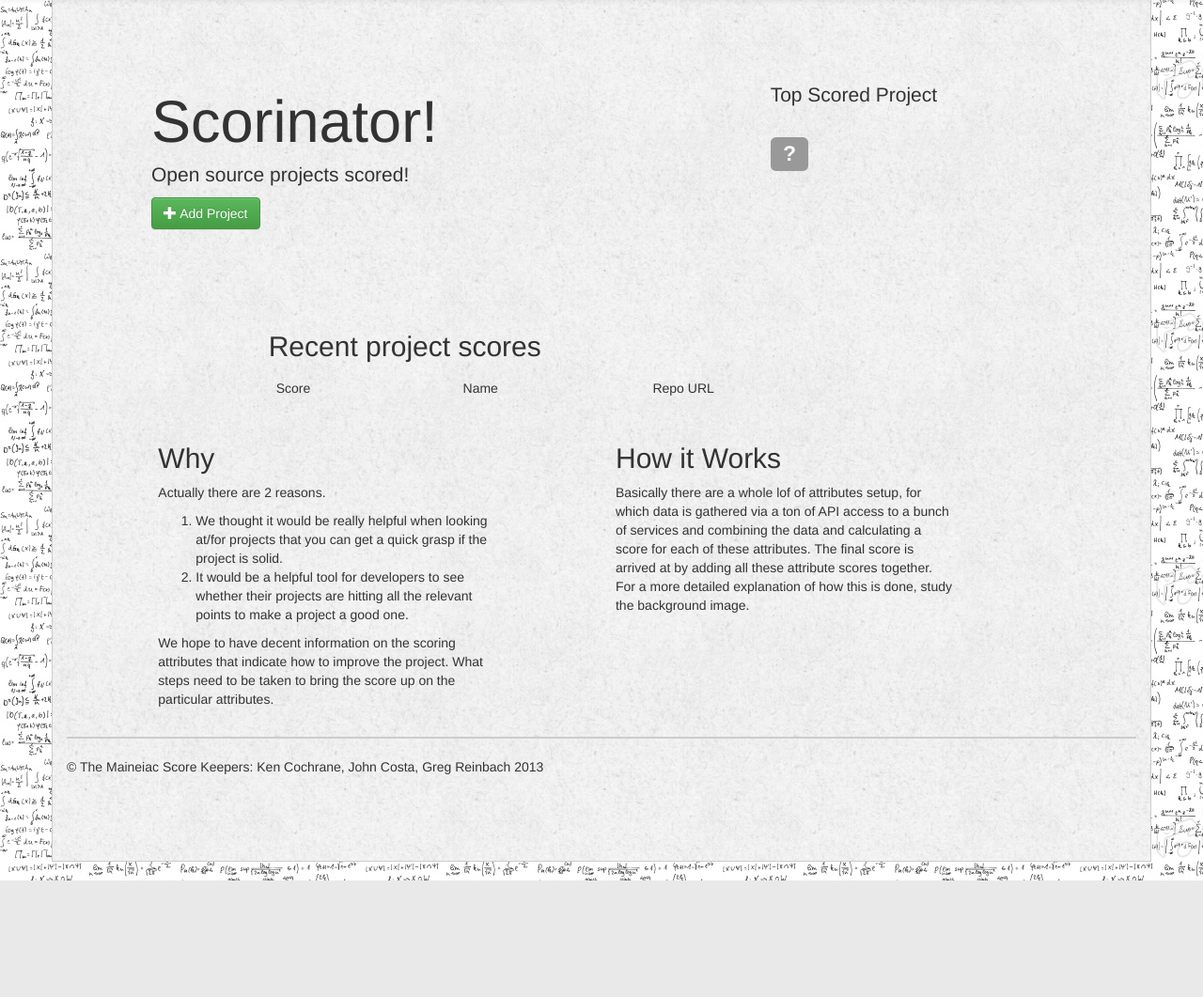
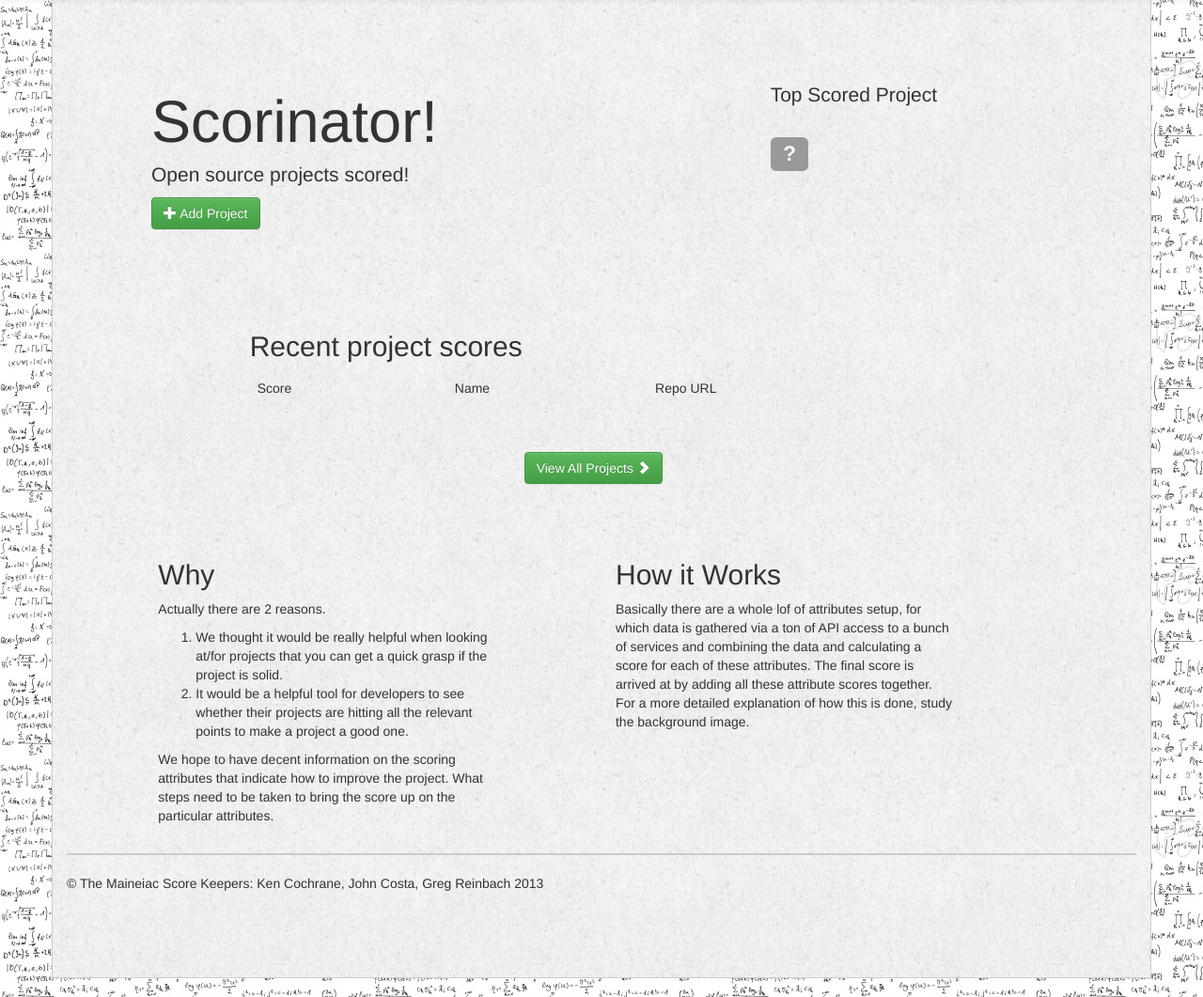
Before and after one commit to kencochrane/scorinator, a Django app: template scorinator/templates/index.html in a window 1280 px wide. Shown: the part 51-1112 px from the top of the page at 94% size. Before the commit the page ends 988 px from the top, so only its background shows below. Run offline with Django 3.2, Linux system fonts and the light colour scheme; the template is opened without the code that fills it, so the values that code supplies are empty; parts of the project's set-up code (start-up, migrations or seed data) failed here and were passed over; some libraries are stand-ins or nearby versions.

Commit message:
added button to view all projects added more spacing to front page

```diff
--- a/scorinator/assets/css/main.css
+++ b/scorinator/assets/css/main.css
@@ -20,6 +20,14 @@ body {
     border: 1px solid #ccc;
 }
 
+section#all-projects {
+    padding: 30px 0;
+}
+
+section#info {
+    padding-top: 30px;
+}
+
 footer {
     padding-bottom: 80px;
 }
--- a/scorinator/templates/index.html
+++ b/scorinator/templates/index.html
@@ -34,7 +34,8 @@
 {% endblock jumbotron %}
 
 {% block content %}
-  <div class="container">
+  <section id="recent-scores">
+    <div class="row">
       <div class="col-md-8 col-md-offset-2">
         <h2>Recent project scores</h2>
         <table class="table table-striped table-hover">
@@ -63,7 +64,19 @@
         </table>
       </div>
     </div>
+  </section>
 
+  <section id="all-projects">
+    <div class="row">
+      <div class="col-md-2 col-md-offset-5">
+        <a href="{% url 'project.list' %}" class="btn btn-success">
+          View All Projects <i class="glyphicon glyphicon-chevron-right"></i>
+        </a>
+      </div>
+    </div>
+  </section>
+
+  <section id="info">
     <div class="row">
       <div class="col-md-4 col-md-offset-1">
         <h2>Why</h2>
@@ -83,4 +96,5 @@
         <p>Basically there are a whole lof of attributes setup, for which data is gathered via a ton of API access to a bunch of services and combining the data and calculating a score for each of these attributes. The final score is arrived at by adding all these attribute scores together. For a more detailed explanation of how this is done, study the background image.</p>
       </div>
     </div>
+  </section>
 {% endblock %}
```
Lines whose indentation alone changed are shown as unchanged.
